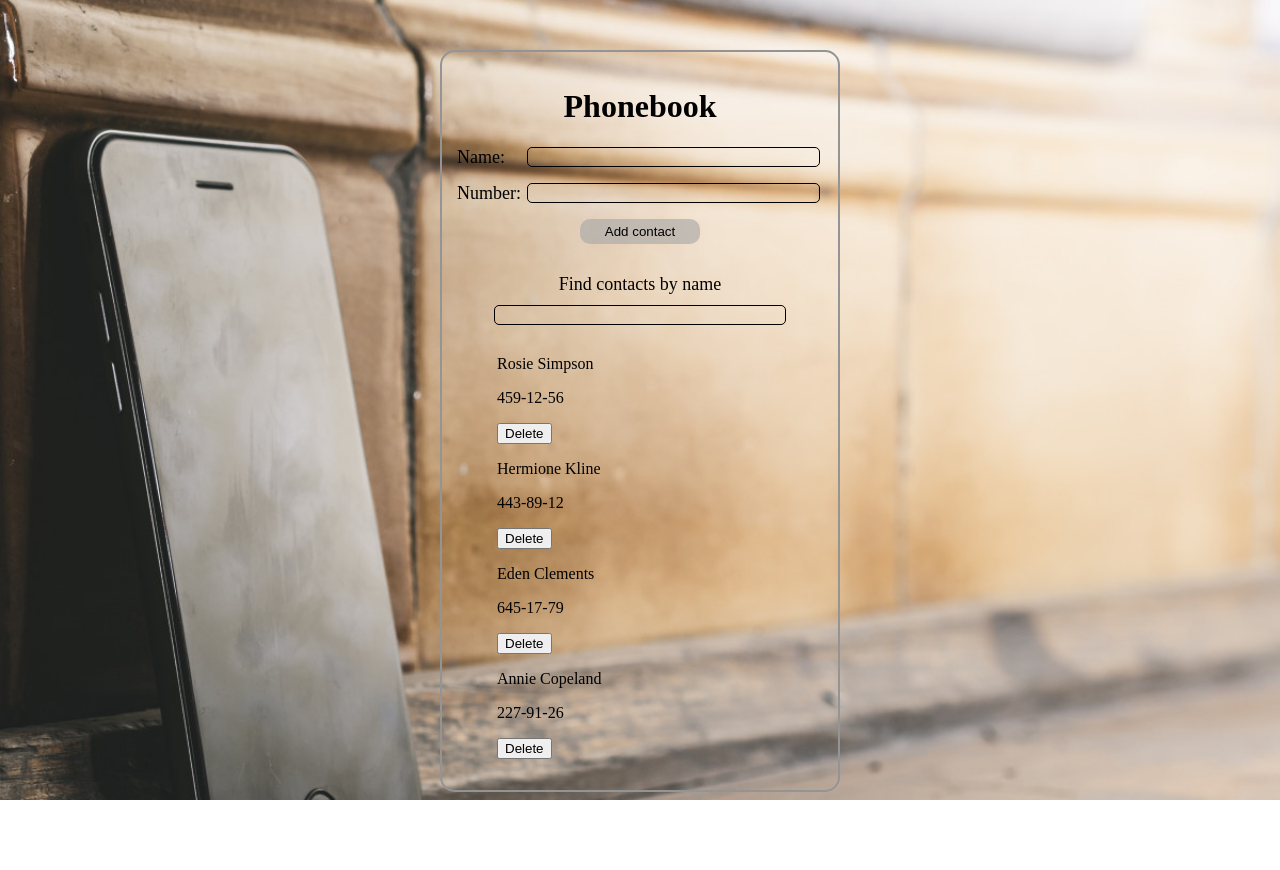
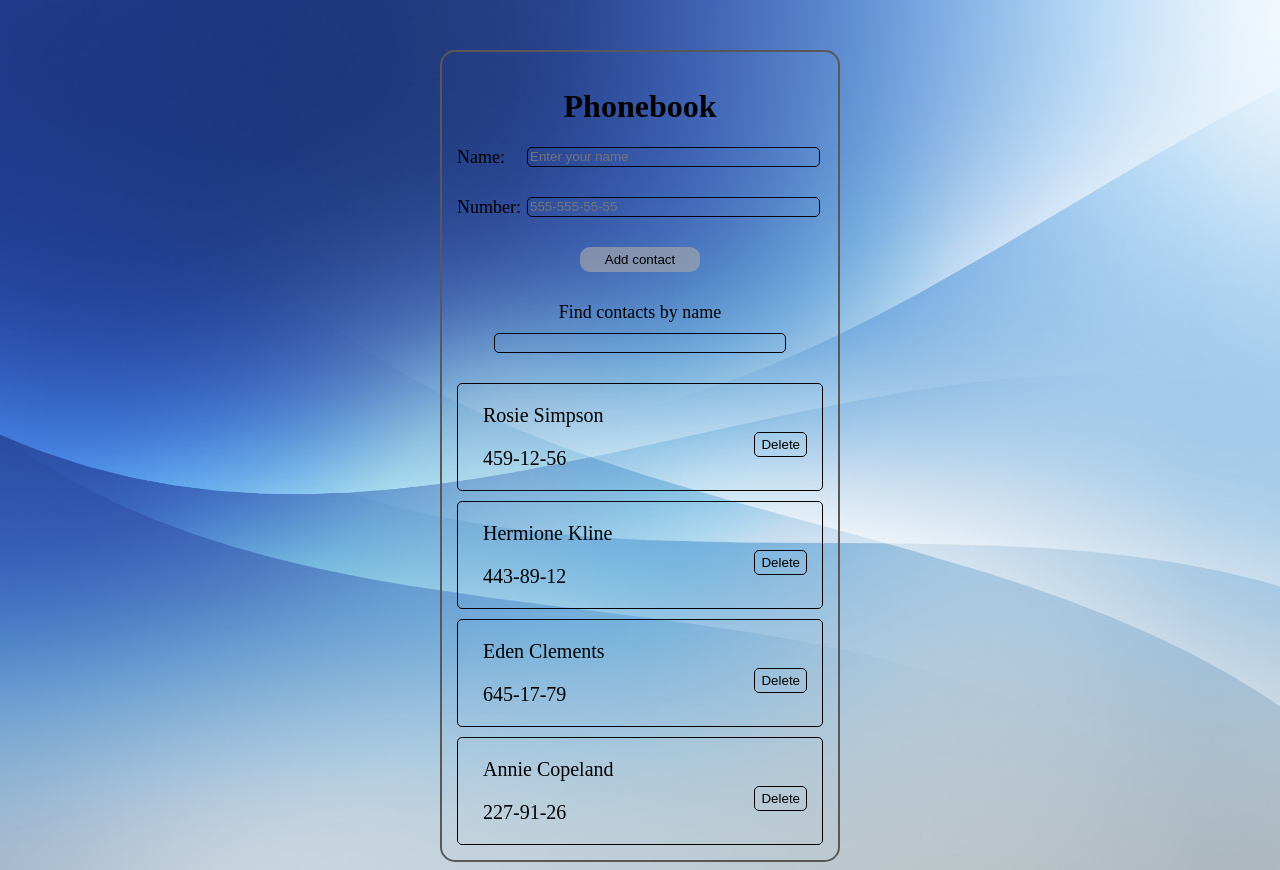
Before and after one commit to AleksandrBykanov/goit-react-hw-03, a React (Vite) app: page / in a window 1280 px wide. Before the commit the page ends 800 px from the top, so only its background shows below. Built offline with nearby package versions, Linux system fonts and the light colour scheme.

Commit message:
make validator

```diff
--- a/package.json
+++ b/package.json
@@ -13,7 +13,8 @@
     "formik": "^2.4.6",
     "nanoid": "^5.0.7",
     "react": "^18.3.1",
-    "react-dom": "^18.3.1"
+    "react-dom": "^18.3.1",
+    "yup": "^1.4.0"
   },
   "devDependencies": {
     "@types/react": "^18.3.3",
--- a/src/App.css
+++ b/src/App.css
@@ -13,7 +13,7 @@
   margin-top: 50px;
   margin-left: auto;
   margin-right: auto;
-  border: 2px solid rgb(148, 148, 148);
+  border: 2px solid rgb(88, 88, 88);
   border-radius: 15px;
   padding: 15px;
 }
@@ -26,4 +26,6 @@
 
 ul, ul li {
 	list-style: none;
+  padding: 0;
+  margin: 0;
 }
--- a/src/App.jsx
+++ b/src/App.jsx
@@ -13,19 +13,30 @@
     {id: 'id-4', name: 'Annie Copeland', number: '227-91-26'},
   ]);
 
+  const [search, setsearch] = useState("");
+
   const addProfile = (profile) => {
-    const finalProfile = {
-      ...profile, id: nanoid()
-    }
+    const finalProfile = {...profile, id: nanoid()}
     setInputValue([finalProfile, ...inputValue]);
+  };
+
+  const deleteProfile = (profileid) => {
+    setInputValue(inputValue.filter(item => item.id !== profileid))
+  };
+
+  const filter = (e) => {
+    const filterValue = e.target.value;
+    setsearch(filterValue);
   }
+
+  const filterItems = inputValue.filter((item) => item.name.toLowerCase().includes(search.toLowerCase()))
 
   return (
     <div>
       <h1>Phonebook</h1>
       <ContactForm addProfile={addProfile}/>
-      <SearchBox />
-      <ContactList items={inputValue} />
+      <SearchBox value={search} filter={filter}/>
+      <ContactList items={filterItems} deleteProfile={deleteProfile} />
     </div>
   );
 }
--- a/src/components/ContactForm/ContactForm.jsx
+++ b/src/components/ContactForm/ContactForm.jsx
@@ -1,12 +1,24 @@
-import { Formik, Form, Field } from "formik";
+import { Formik, Form, Field, ErrorMessage } from "formik";
 import css from "../ContactForm/ContactForm.module.css";
+import * as Yup from "yup";
 
-const ContactForm = ({addProfile}) => {
+const FeedbackSchema = Yup.object().shape({
+  name: Yup.string()
+    .min(3, "Too Short!")
+    .max(50, "Too Long!")
+    .required("Required"),
+  number: Yup.string()
+    .matches(/^[0-9]{3}-[0-9]{3}-[0-9]{2}-[0-9]{2}$/,
+      "Enter the correct number xxx-xxx-xx-xx")
+    .required("Required"),
+});
+
+const ContactForm = ({ addProfile }) => {
   const handleSubmit = (values, actions) => {
     const profile = {
       name: values.name,
-      number: values.number
-    }
+      number: values.number,
+    };
     addProfile(profile);
     actions.resetForm();
   };
@@ -18,15 +30,28 @@
         number: "",
       }}
       onSubmit={handleSubmit}
+      validationSchema={FeedbackSchema}
     >
       <Form className={css.form}>
         <label className={css.label} htmlFor="name">
           Name:
-          <Field className={css.field} type="text" name="name" />
+          <Field
+            className={css.field}
+            type="text"
+            name="name"
+            placeholder="Enter your name"
+          />
+          <ErrorMessage className={css.error} name="name" component="span" />
         </label>
         <label className={css.label} htmlFor="number">
           Number:
-          <Field className={css.field} type="tel" name="number" />
+          <Field
+            className={css.field}
+            type="tel"
+            name="number"
+            placeholder="555-555-55-55"
+          />
+          <ErrorMessage className={css.error} name="number" component="span" />
         </label>
         <button className={css.btn} type="submit">
           Add contact
--- a/src/components/ContactForm/ContactForm.module.css
+++ b/src/components/ContactForm/ContactForm.module.css
@@ -1,13 +1,16 @@
 .form {
   display: flex;
   flex-direction: column;
-  gap: 15px;
   position: relative;
   margin-bottom: 30px;
 }
 
 .label {
+  display: flex;
+  flex-direction: column;
   font-size: 18px;
+  height: 50px;
+  gap: 5px;
 }
 
 .field {
@@ -33,3 +36,14 @@
     background-color: rgba(104, 104, 104, 0.671);
   }
 }
+
+.error {
+  font-size: 14px;
+  color: rgb(255, 217, 0);
+  background-color: transparent;
+  margin-left: 70px;
+
+
+
+
+}
--- a/src/components/ContactList/ContactList.jsx
+++ b/src/components/ContactList/ContactList.jsx
@@ -1,12 +1,14 @@
-const ContactList = ({ items }) => {
+import css from "../ContactList/ContactList.module.css"
+
+const ContactList = ({items, deleteProfile}) => {
   return (
     <div>
-      <ul>
+      <ul className={css.ul}>
         {items.map((item) => (
-          <li key={item.id}>
+          <li className={css.li} key={item.id}>
             <p>{item.name}</p>
             <p>{item.number}</p>
-            <button type="button">Delete</button>
+            <button className={css.btn} type="button" onClick={()=>{deleteProfile(item.id)}}>Delete</button>
           </li>
         ))}
       </ul>
--- a/src/components/ContactList/ContactList.module.css
+++ b/src/components/ContactList/ContactList.module.css
@@ -0,0 +1,28 @@
+.ul {
+  display: flex;
+  flex-direction: column;
+  gap: 10px;
+}
+
+.li {
+  border: 1px solid black;
+  border-radius: 5px;
+  position: relative;
+  padding-left: 25px;
+  font-size: 20px;
+}
+
+.btn {
+  position: absolute;
+  top: 45%;
+  right: 15px;
+  height: 25px;
+  background-color: transparent;
+  border: 1px solid black;
+  border-radius: 5px;
+  cursor: pointer;
+  &:hover {
+    background-color: rgba(204, 203, 203, 0.712);
+  }
+
+}
--- a/src/components/SearchBox/SearchBox.jsx
+++ b/src/components/SearchBox/SearchBox.jsx
@@ -1,13 +1,13 @@
 import css from "../SearchBox/SearchBox.module.css";
 
-const SearchBox = ({ value, onChange }) => {
+const SearchBox = ({ value, filter }) => {
   return (
     <label htmlFor="search" className={css.label}>Find contacts by name
       <input
         className={css.input}
         type="text"
         value={value}
-        onChange={onChange}
+        onChange={filter}
         name="search"
       />
     </label>
```
Also changed, not shown: src/assets/table_desk.jpeg, 1 other file (tests, documents, lock files or other folders).
